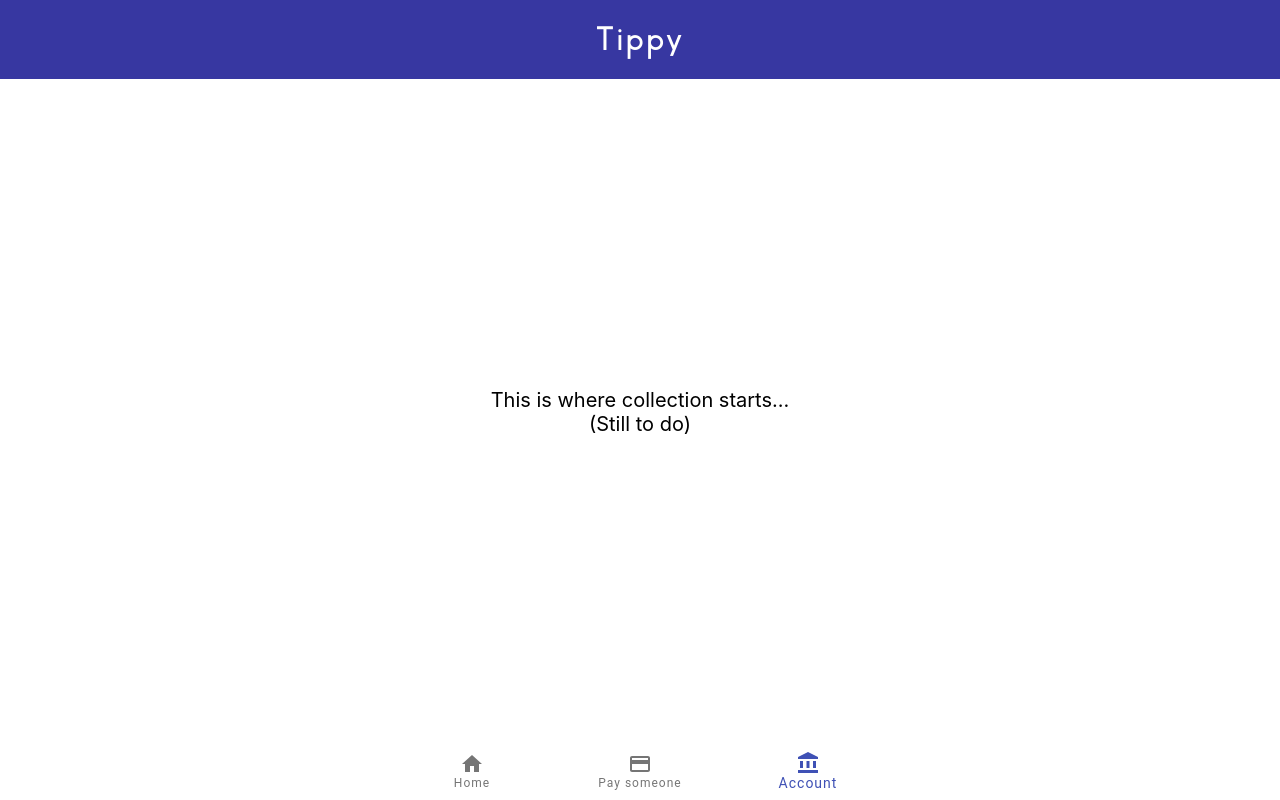
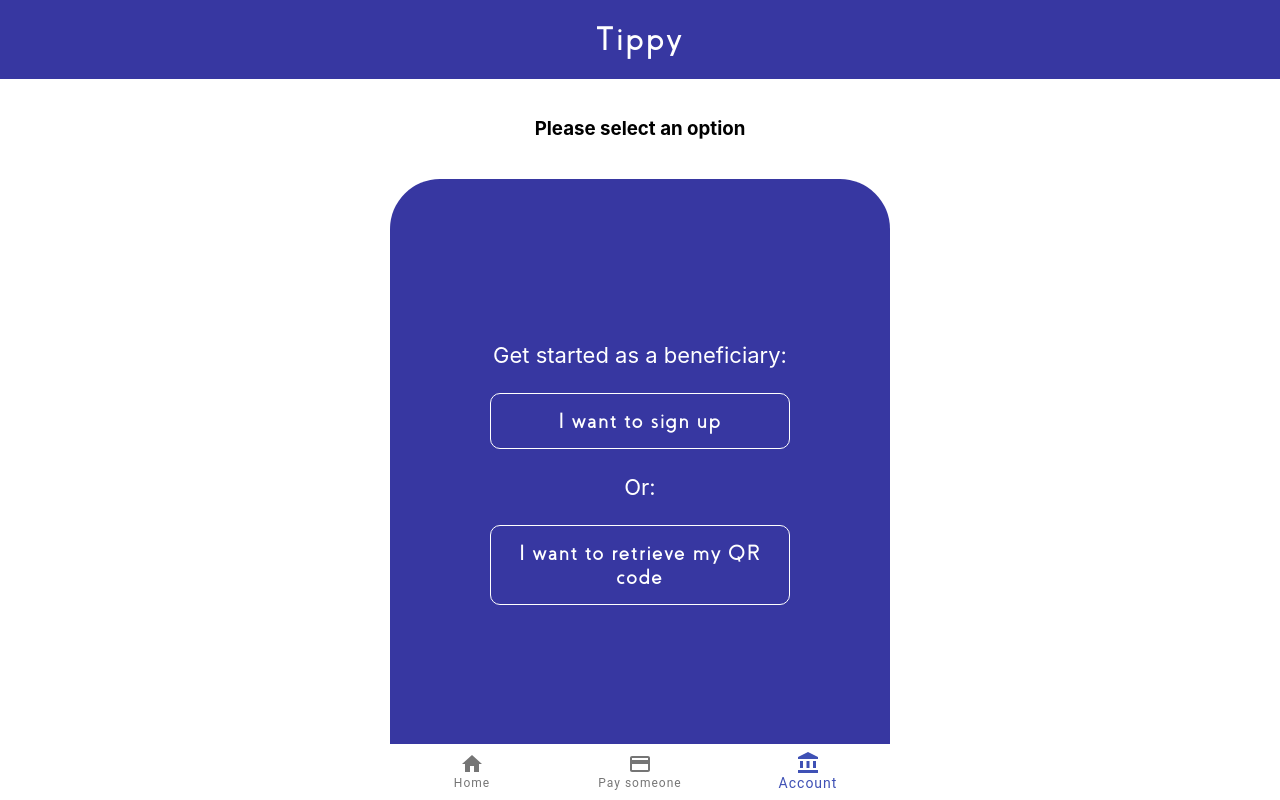
Before and after one commit to Liam-Watson/Tippy, a React (Create React App) app: page / in a window 1280 px wide. Both pictures are taken after a click on the button "Account". Built offline with nearby package versions, Linux system fonts and the light colour scheme.

Commit message:
css changes and minor page changes - starting client account dev

```diff
--- a/src/App.css
+++ b/src/App.css
@@ -96,11 +96,30 @@ height: 12vh;
   width:100%;
 }
 
+.clientScreen1{
+  position: absolute;
+  height: 100%;
+  width:100%;
+}
+
 .paymentPageDiv1{
   height: 15%;
   display: flex;
   justify-content: center;
   align-items: center;
+}
+
+.clientPageDiv1{
+  height: 15%;
+  display: flex;
+  justify-content: center;
+  align-items: center;
+}
+
+.clientButtonTitles{
+  font-size:clamp(18px,4vw,22px);
+  padding: 25px 0px 0px 0px;
+  margin: 0px 0px 0px 0px;
 }
 
 .paymentPageDiv2{
@@ -117,6 +136,29 @@ max-width: 500px;
 margin:auto;
 overflow: auto;
 }
+
+.clientButton{
+border-color: var(--SweatyContrastColor);
+border-width: 1px;
+border-style:solid;
+margin-top: 25px;
+width:300px;
+}
+
+.clientPageDiv2{
+  background-color: var(--SweatyMainColor);
+  color: var(--SweatyContrastColor);
+  height: 85%;
+  border-top-right-radius: 50px;
+  border-top-left-radius: 50px;
+  display: grid;
+  justify-content: center;
+  align-items: center;
+  text-align: center;
+  max-width: 500px;
+  margin:auto;
+  overflow: auto;
+  }
 
 .paymentAmountDiv1{
   height: 15%;
--- a/src/components/ClientPage.jsx
+++ b/src/components/ClientPage.jsx
@@ -1,10 +1,27 @@
-import React from "react";
+import React, { useState } from "react";
 import "../App.css";
+import QRScan from './QRScanComponent.jsx';
+import ManualBeneficiary from './ManualBeneficiary.jsx';
 
-export default function ClientPage() {
+export default function PaymentPage(props) {
+
+
   return (
-    <div id="collectionScreen1Div" className="collectionScreen1">
-      This is where collection starts... <br></br>(Still to do)
+    <div id="clientScreen1Div" className="clientScreen1">
+      <div className="clientPageDiv1">
+        <h3>Please select an option</h3>
+      </div>
+      <div className="clientPageDiv2">
+        <div>
+          <div className="clientButtonTitles">Get started as a beneficiary:</div>
+      <button className="clientButton">I want to sign up</button>
+      <div className="clientButtonTitles">Or:</div>
+     <button className="clientButton">I want to retrieve my QR code</button>
+     </div>
+      </div>
+
     </div>
+
+
   );
 }
--- a/src/components/HomeMoreInfo.jsx
+++ b/src/components/HomeMoreInfo.jsx
@@ -17,7 +17,7 @@ export default function HomeMoreInfo() {
             PayMe App allows for quick and easy cashless payments. Anywhere.
             Anytime. To get started with a payment, simply click on the "Pay
             Someone" button in the navigation menu at the bottom of the screen.
-            To get started as a beneficiary, head over to the "Collection"
+            To get started as a beneficiary or display your QR code, head over to the "Account"
             button in the navigation menu at the bottom of the screen.
           </p>
         </div>
--- a/src/components/ManualBeneficiary.jsx
+++ b/src/components/ManualBeneficiary.jsx
@@ -4,7 +4,7 @@ import "../App.css";
 export default function ManualBeneficiary(props) {
   return (
     <div >
-          <input placeholder="VJQ29" className="capitalize" maxLength={5}></input>
+          <input placeholder="0833571821" className="capitalize" maxLength={10}></input>
     </div>
   );
 }
--- a/src/components/PaymentPage.jsx
+++ b/src/components/PaymentPage.jsx
@@ -32,7 +32,7 @@ else{
       case 0:
         return "Please scan a QR code below to continue.";
         case 1:
-          return "Please enter a beneficiary code below to continue.";
+          return "Please enter a beneficiary number below to continue.";
       default:
         return "Please scan a QR code below to continue.";
     }
@@ -41,11 +41,11 @@ else{
   const subTextToShow = () => {
     switch (defaultScreen) {
       case 0:
-        return "I want to enter a beneficiary code manually";
+        return "I want to enter a beneficiary number manually";
         case 1:
           return "I want to scan a QR code";
       default:
-        return "I want to enter a beneficiary code manually";
+        return "I want to enter a beneficiary number manually";
     }
   };
 
```
